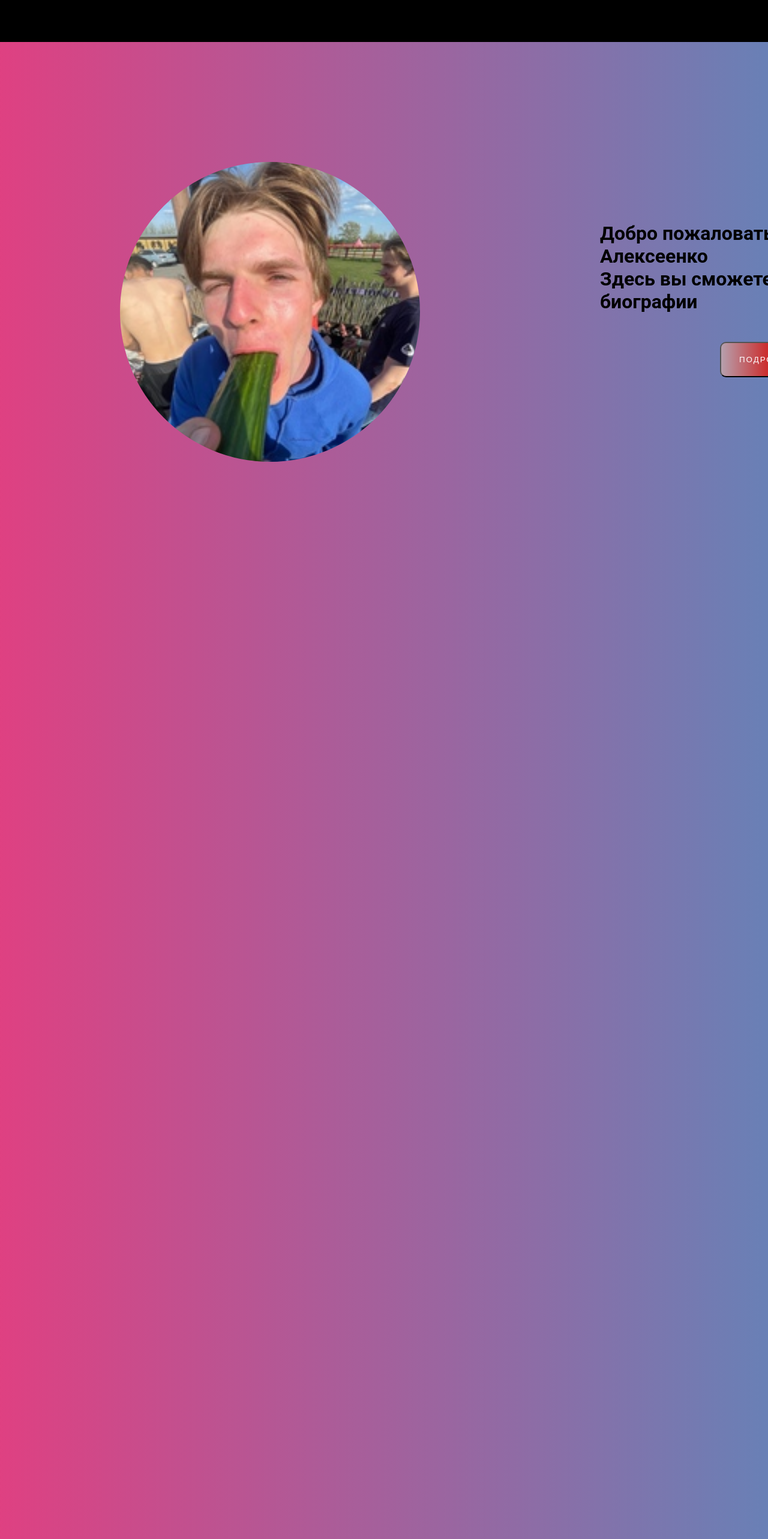
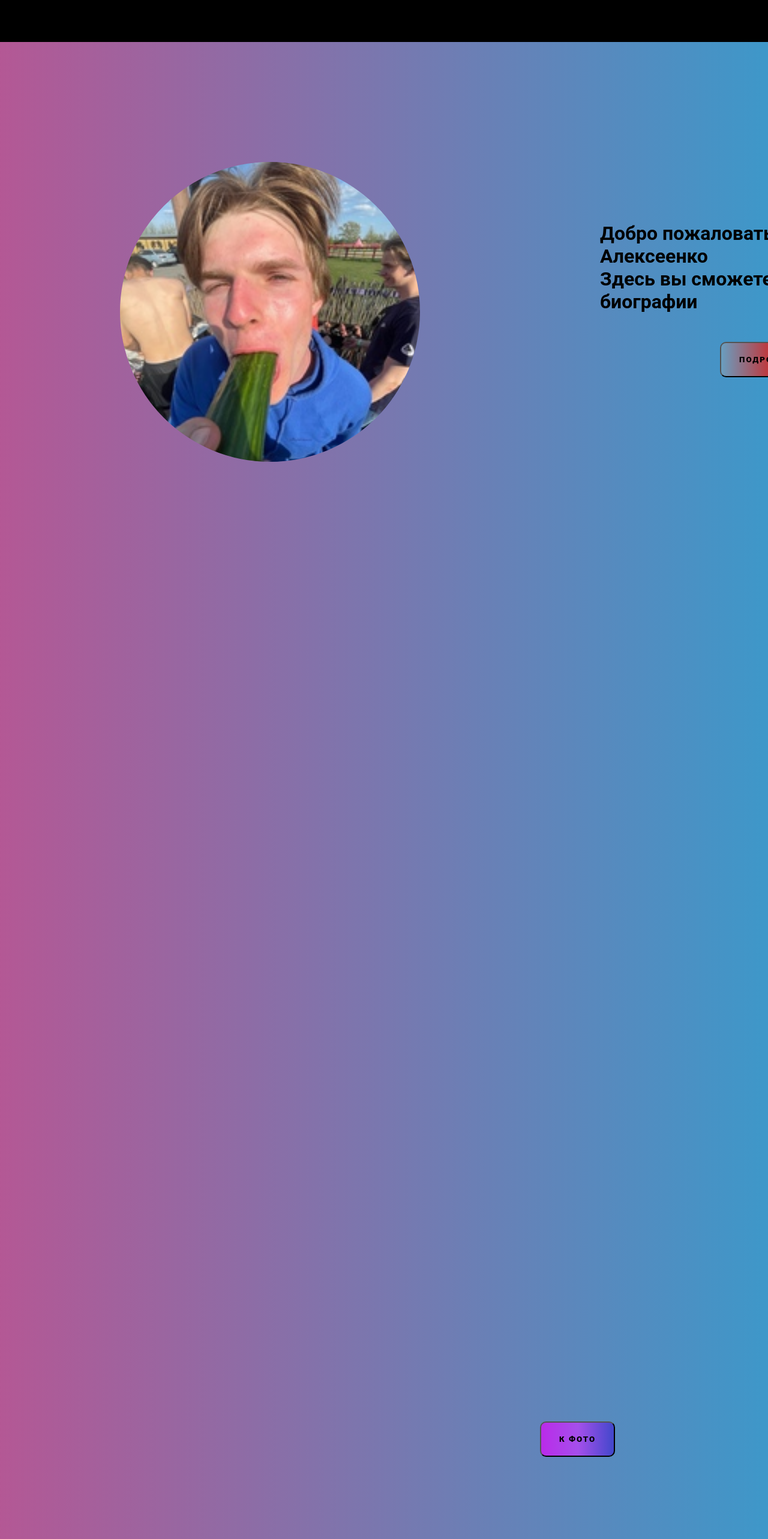
Before and after one commit to Petya1234/my-app, a Next.js app: page / in a window 1280 px wide. Shown: the top 2566 px of the page at 60% size. Built offline with nearby package versions, Linux system fonts and the light colour scheme.

Commit message:
css improve

```diff
--- a/app/globals.css
+++ b/app/globals.css
@@ -62,7 +62,7 @@ body {
 	background-size: 400% 400%;
 	animation: gradient 10s ease infinite;
 	transform: translate3d(0, 0, 0);
-  height: 5000px;
+  height: 4000px;
   width: 100%;
 
 }
--- a/app/main-content-styles.css
+++ b/app/main-content-styles.css
@@ -12,27 +12,47 @@
 }
 
 .main-text-content > h1 {
-  position:absolute;
+  position: absolute;
   left: 1000px;
-  top:300px;
-
+  top: 300px;
 }
 
 .button {
-    position: absolute;
-    top: 500px;
-    left: 1200px;
+  position: absolute;
+  font-weight: 800;
+  top: 500px;
+  left: 1200px;
   text-decoration: none;
   display: inline-block;
-  color: white;
+  color: rgb(0, 0, 0);
   padding: 20px 30px;
   border-radius: 10px;
-  font-family: "Montserrat", sans-serif;
+  font-family: "Roboto", sans-serif;
   text-transform: uppercase;
   letter-spacing: 2px;
-  background-image: linear-gradient(270deg, #4df3eb, #cc2828, #abe1f5, #4df3eb);
+  background-image: linear-gradient(270deg, #4df3eb, #cc2828, #49c4f1, #4df3eb);
   background-size: 200% auto;
   transition: 0.5s;
   animation: gradient 5s ease infinite;
-	transform: translate3d(0, 0, 0);
+  transform: translate3d(0, 0, 0);
 }
+
+.button2 {
+  position: absolute;
+  top: 2300px;
+  left: 900px;
+  font-weight: 800;
+  text-decoration: none;
+  display: inline-block;
+  color: rgb(0, 0, 0);
+  padding: 20px 30px;
+  border-radius: 10px;
+  font-family: "Roboto", sans-serif;
+  text-transform: uppercase;
+  letter-spacing: 2px;
+  background-image: linear-gradient(270deg, #1f45c0, #a54feb, #c11fe9, #1129b3);
+  background-size: 200% auto;
+  transition: 0.5s;
+  animation: gradient 5s ease infinite;
+  transform: translate3d(0, 0, 0);
+}
--- a/app/page.tsx
+++ b/app/page.tsx
@@ -7,7 +7,14 @@ import { EmblaCarousel } from "@/components/EmblaCarousel";
 
 function handleClick() {
   window.scrollTo({
-    top: 2000,  // это координат где должен быть экран
+    top: 1500,  // это координат где должен быть экран
+    behavior: 'smooth'  //Это анимация
+})
+}
+
+function handleClick2() {
+  window.scrollTo({
+    top: 2950,  // это координат где должен быть экран
     behavior: 'smooth'  //Это анимация
 })
 }
@@ -22,6 +29,7 @@ export default function Home() {
         </h1>
         <button className="button" onClick={handleClick}>Подробности</button>
         <EmblaCarousel/>
+        <button className="button2" onClick={handleClick2}>К фото</button>
       </div>
   );
 }
--- a/components/styles.css
+++ b/components/styles.css
@@ -2,7 +2,7 @@
 .embla {
     overflow: hidden;
     position: relative;
-    top: 3000px;
+    top: 2800px;
   }
   .embla__container {
     display: flex;
@@ -11,3 +11,8 @@
     flex: 0 0 100%;
     min-width: 0;
   }
+  .embla__slide >p{
+    font-size: 30px;
+    font-weight: 800;
+    color:black;
+  }
```
